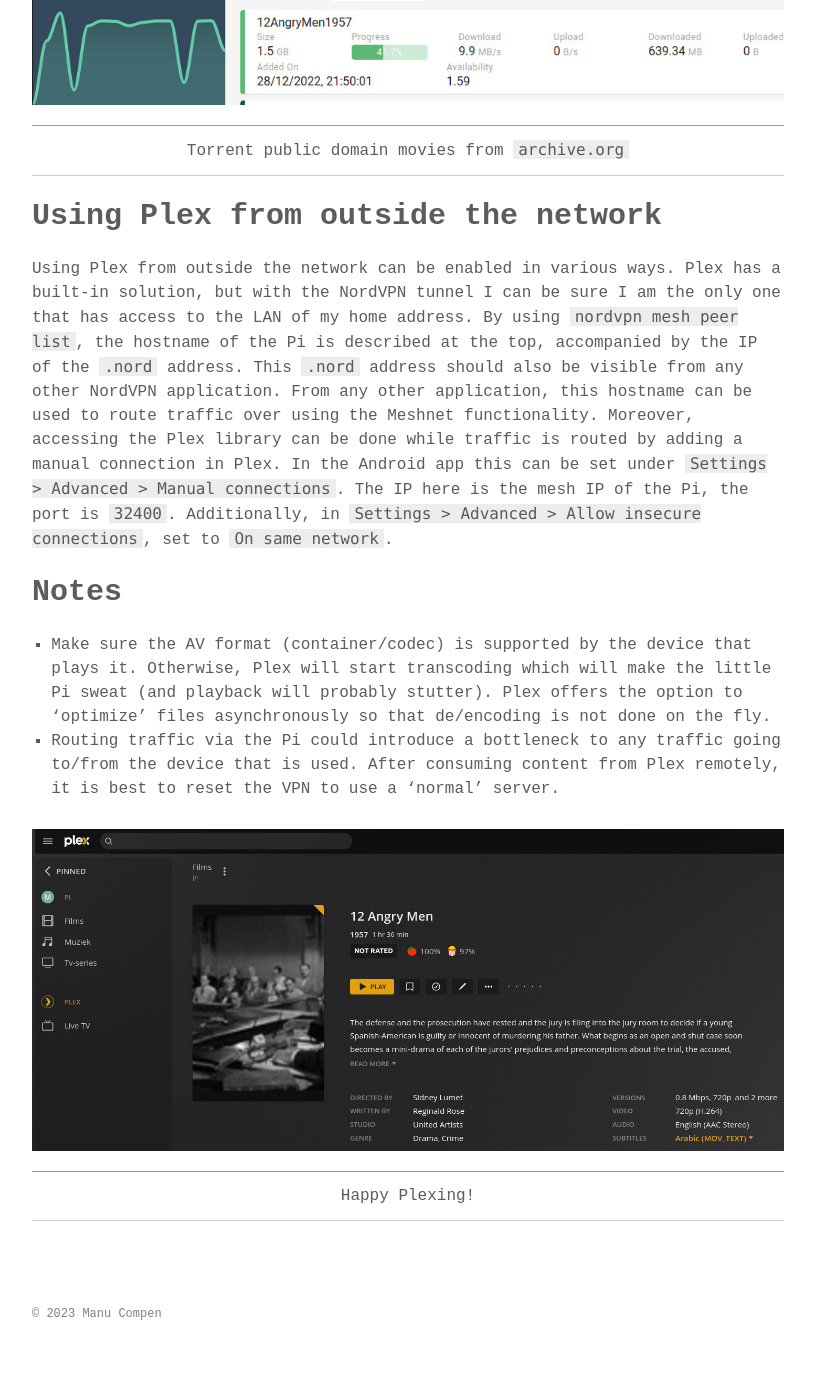
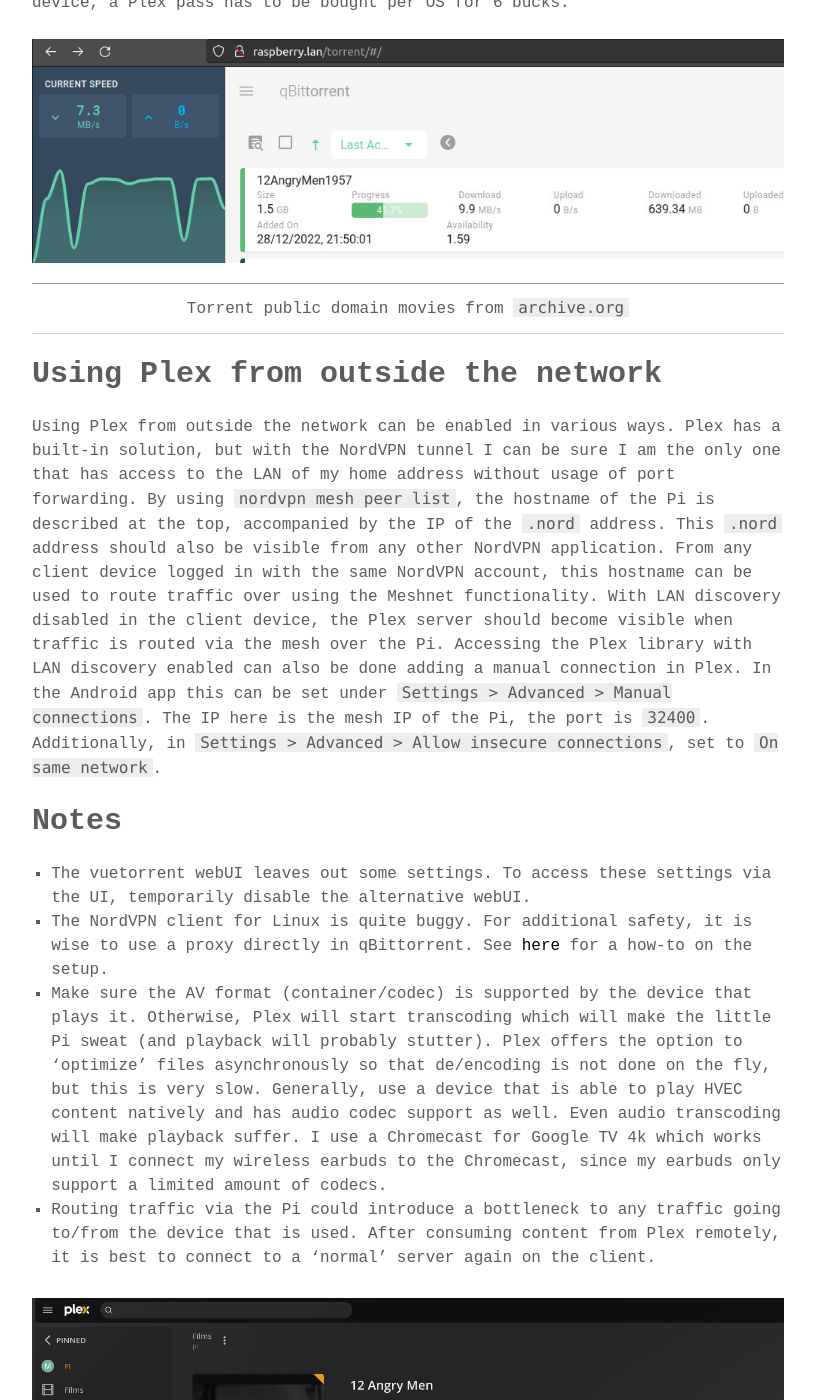
Before and after one commit to mcompen/mcompen.github.io, a Jekyll site: the page built from _posts/2022-12-28-raspberry-plex-nordvpn.md, in a window 1280 px wide and 1400 px high, scrolled down 5202 px. Shown: the whole window, without its empty margins (232-1047 px from the left). Built offline with Jekyll 4.4.1, drawn with Linux system fonts in a browser that asks for light colours; some web fonts are replaced; before the commit the page ends 6573 px from its top, so only the background shows below that; some of the changed text lies outside the part shown.

Commit message:
Update to Plex/NordVPN configuration

```diff
--- a/_posts/2022-12-28-raspberry-plex-nordvpn.md
+++ b/_posts/2022-12-28-raspberry-plex-nordvpn.md
@@ -28,6 +28,8 @@ I identify the UUID with `ls -l /dev/disk/by-uuid/`, make a directory with `mkdi
 | ![Image of fstab](/assets/images/fstab.jpg) |
 |:--:|
 |`UUID=XXX /mnt/usb1 ext4 defaults,auto,users,rw,nofail,noatime 0 0`|
+
+It is important that the owner of the directory is the same as the Docker user, or the containers will not have the correct permissions to read/write files after mounting this USB device. I use `chown -R pi:pi /mnt/usb1` and use the GUID/PUID corresponding to this user (use `id` to see this) as environment variables in the docker-compose templates later on. See also the linux server [docs](https://docs.linuxserver.io/general/understanding-puid-and-pgid).
 
 # Setting up networking
 To make my life easy, I set up static DHCP for the Pi Mac.
@@ -150,20 +152,22 @@ When trying to cast, there will be a redirect to `app.plex.tv`. For direct playb
 
 # Using Plex from outside the network
 Using Plex from outside the network can be enabled in various ways. Plex has a built-in solution, but with the NordVPN
-tunnel I can be sure I am the only one that has access to the LAN of my home address. By using `nordvpn mesh peer list`,
+tunnel I can be sure I am the only one that has access to the LAN of my home address without usage of port forwarding. By using `nordvpn mesh peer list`,
 the hostname of the Pi is described at the top, accompanied by the IP of the `.nord` address.
 This `.nord` address should also be visible from any other NordVPN application.
-From any other application, this hostname can be used to route traffic over using the Meshnet functionality.
-Moreover, accessing the Plex library can be done while traffic is routed by adding a manual connection in Plex.
+From any client device logged in with the same NordVPN account, this hostname can be used to route traffic over using the Meshnet functionality. With LAN discovery disabled in the client device, the Plex server should become visible when traffic is routed via the mesh over the Pi.
+Accessing the Plex library with LAN discovery enabled can also be done adding a manual connection in Plex.
 In the Android app this can be set under `Settings > Advanced > Manual connections`. The IP here is the mesh IP of the Pi, the port is `32400`.
 Additionally, in `Settings > Advanced > Allow insecure connections`, set to `On same network`.
 
 # Notes
+- The vuetorrent webUI leaves out some settings. To access these settings via the UI, temporarily disable the alternative webUI.
+- The NordVPN client for Linux is quite buggy. For additional safety, it is wise to use a proxy directly in qBittorrent. See [here](https://support.nordvpn.com/Connectivity/Proxy/1087802472/Proxy-setup-on-qBittorrent.htm) for a how-to on the setup.
 - Make sure the AV format (container/codec) is supported by the device that plays it. Otherwise, Plex will start transcoding
 which will make the little Pi sweat (and playback will probably stutter). Plex offers the option to 'optimize' files asynchronously
-so that de/encoding is not done on the fly.
+so that de/encoding is not done on the fly, but this is very slow. Generally, use a device that is able to play HVEC content natively and has audio codec support as well. Even audio transcoding will make playback suffer. I use a Chromecast for Google TV 4k which works until I connect my wireless earbuds to the Chromecast, since my earbuds only support a limited amount of codecs.
 - Routing traffic via the Pi could introduce a bottleneck to any traffic going to/from the device that is used.
-After consuming content from Plex remotely, it is best to reset the VPN to use a 'normal' server.
+After consuming content from Plex remotely, it is best to connect to a 'normal' server again on the client.
 
 | ![Image of plex](/assets/images/12angrymen_plex.jpg) |
 |:--:|
```
